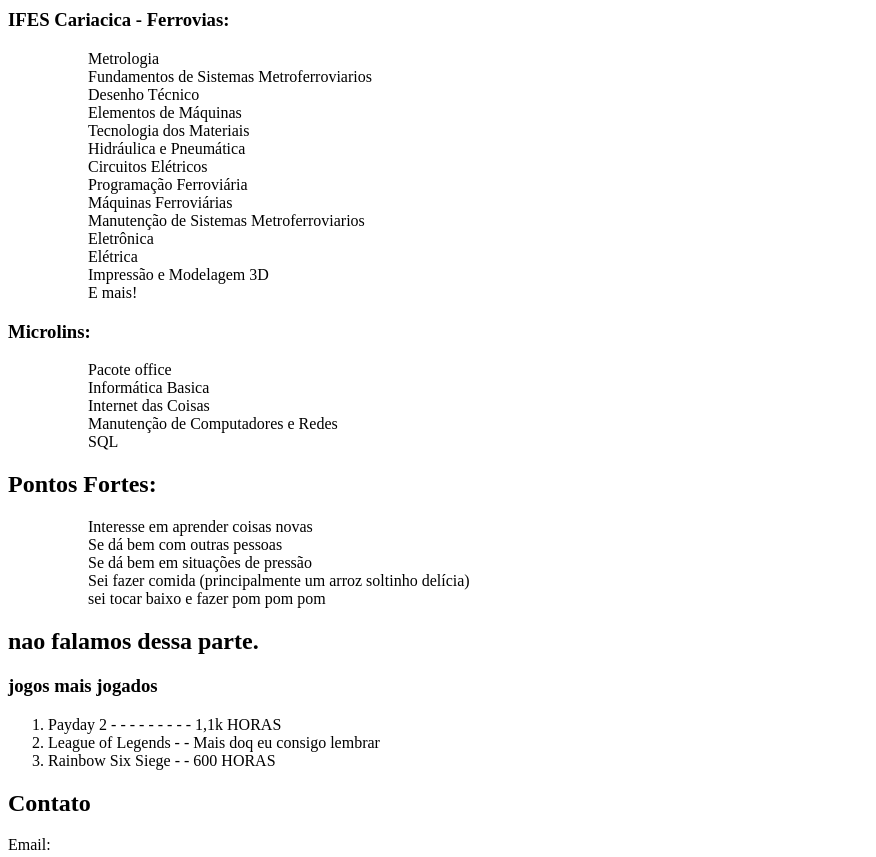
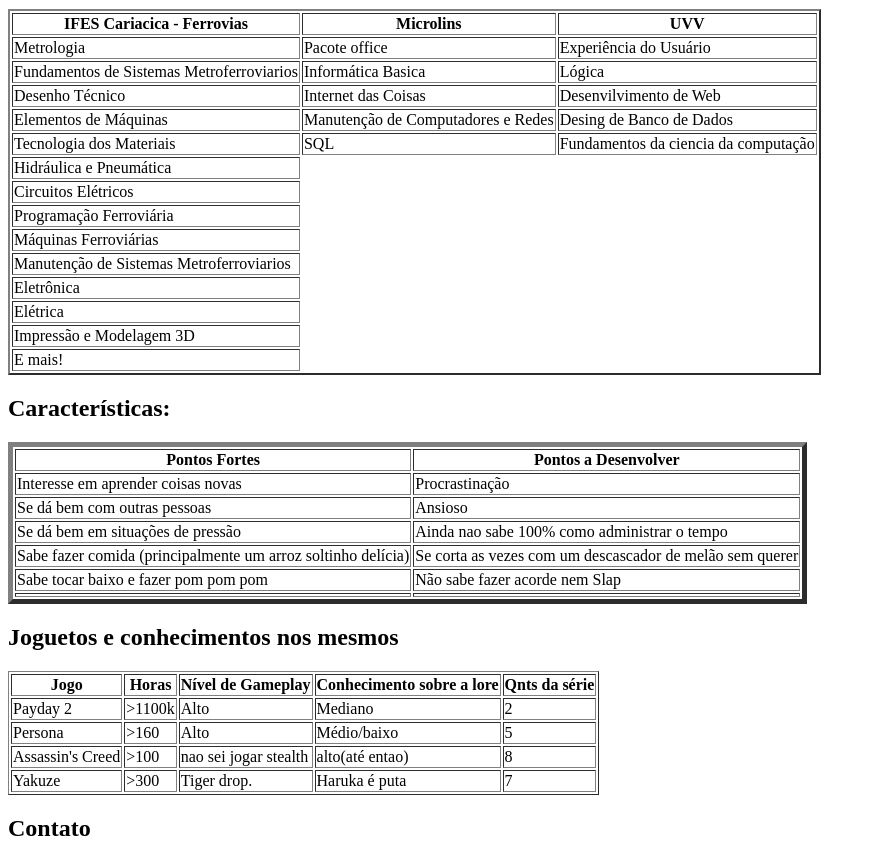
Before and after one commit to RuffusBuffus/Meu-curriculo, a plain HTML site: page index.html in a window 1280 px wide. Shown: the part 400-1257 px from the top of the page, without its empty margins (0-876 px from the left). Drawn offline with Linux system fonts and the light colour scheme.

Commit message:
Adicionei tabelas

```diff
--- a/index.html
+++ b/index.html
@@ -13,47 +13,127 @@
     <img src="https://pbs.twimg.com/media/F6a7Q5KX0AAdtNw.png" alt="Literalmente eu" width="300px">
     <img src="https://br.web.img3.acsta.net/c_310_420/pictures/16/05/17/17/28/208580.jpg" alt="i drive" width="300px">
     <h2>Cursos e suas devidas aulas:</h2>
-    <h3>IFES Cariacica - Ferrovias:</h3>
-    <ul>
-        <ol>Metrologia</ol>
-        <ol>Fundamentos de Sistemas Metroferroviarios</ol>
-        <ol>Desenho Técnico</ol>
-        <ol>Elementos de Máquinas</ol>
-        <ol>Tecnologia dos Materiais</ol>
-        <ol>Hidráulica e Pneumática</ol>
-        <ol>Circuitos Elétricos</ol>
-        <ol>Programação Ferroviária</ol>
-        <ol>Máquinas Ferroviárias</ol>
-        <ol>Manutenção de Sistemas Metroferroviarios</ol>
-        <ol>Eletrônica</ol>
-        <ol>Elétrica</ol>
-        <ol>Impressão e Modelagem 3D</ol>
-        <ol>E mais!</ol>
-    </ul>
-    <h3>Microlins:</h3>
-    <UL>
-        <ol>Pacote office</ol>
-        <ol>Informática Basica</ol>
-        <ol>Internet das Coisas</ol>
-        <ol>Manutenção de Computadores e Redes</ol>
-        <ol>SQL</ol>
-    </UL>
-    <h2>Pontos Fortes:</h2>
-    <ul>
-        <ol>Interesse em aprender coisas novas</ol>
-        <ol>Se dá bem com outras pessoas</ol>
-        <ol>Se dá bem em situações de pressão</ol>
-        <ol>Sei fazer comida (principalmente um arroz soltinho delícia)</ol>
-        <ol>sei tocar baixo e fazer pom pom pom</ol>
-    </ul>
+    <table border="2">
+        <tr>
+            <th>IFES Cariacica - Ferrovias</th>
+            <th>Microlins</th>
+            <th>UVV</th></tr>
+            <tr>
+            <td>Metrologia</td>
+            <td>Pacote office</td>
+            <td>Experiência do Usuário</td>
+            </tr>
+            <tr>
+            <td>Fundamentos de Sistemas Metroferroviarios</td>
+            <td>Informática Basica</td>
+            <td>Lógica</td>
+            </tr>
+            <tr>
+            <td>Desenho Técnico</td>
+            <td>Internet das Coisas</td>
+            <td>Desenvilvimento de Web</td>
+            </tr>
+            <tr>
+            <td>Elementos de Máquinas</td>
+            <td>Manutenção de Computadores e Redes</td>
+            <td>Desing de Banco de Dados</td>
+            </tr>
+            <tr>
+            <td>Tecnologia dos Materiais</td>
+            <td>SQL</td>
+            <td>Fundamentos da ciencia da computação</td>
+            </tr>
+            <tr>
+            <td>Hidráulica e Pneumática</td>
+            </tr>
+            <tr>
+            <td>Circuitos Elétricos</td>
+            </tr><tr>
+            <td>Programação Ferroviária</td>
+            </tr><tr>
+            <td>Máquinas Ferroviárias</td>
+            </tr><tr>
+            <td>Manutenção de Sistemas Metroferroviarios</td>
+            </tr><tr>
+            <td>Eletrônica</td>
+            </tr><tr>
+            <td>Elétrica</td>
+            </tr><tr>
+            <td>Impressão e Modelagem 3D</td>
+            </tr><tr>
+            <td>E mais!</td>
+            </tr>
+        </table>
+    <h2>Características:</h2>
+    <table border="5">
+    <tr>
+    <th>Pontos Fortes</th>
+    <th>Pontos a Desenvolver</th>
+    </tr>
+    <td>Interesse em aprender coisas novas</td>
+    <td>Procrastinação</td>
+    <tr>
+        <td>Se dá bem com outras pessoas</td>
+        <td>Ansioso</td>
+        </tr>
+        <tr>
+        <td>Se dá bem em situações de pressão</td>
+        <td>Ainda nao sabe 100% como administrar o tempo</td>
+        </tr>
+        <tr>
+        <td>Sabe fazer comida (principalmente um arroz soltinho delícia)</td>
+        <td>Se corta as vezes com um descascador de melão sem querer</td>
+        </tr>
+        <tr>
+        <td>Sabe tocar baixo e fazer pom pom pom</td>
+        <td>Não sabe fazer acorde nem Slap</td>
+        </tr>
+        <tr>
+        <td></td>
+        <td></td>
+        </tr>
 
-    <h2>nao falamos dessa parte.</h2>
-    <h3>jogos mais jogados</h3>
-    <ol>
-        <li>Payday 2 - - - - - - - - - 1,1k HORAS</li>
-        <li>League of Legends - - Mais doq eu consigo lembrar</li>
-        <li>Rainbow Six Siege - - 600 HORAS</li>
-    </ol>
+    </table>
+
+
+    <h2>Joguetos e conhecimentos nos mesmos</h2>
+    <table border="1">
+        <header>
+            <th>Jogo</th>
+            <th>Horas</th>
+            <th>Nível de Gameplay</th>
+            <th>Conhecimento sobre a lore</th>
+            <th>Qnts da série</th>
+            </header>
+            <tr>
+                <td>Payday 2</td>
+                <td>>1100k</td>
+                <td>Alto</td>
+                <td>Mediano</td>
+                <td>2</td>
+                </tr>
+                <tr>
+                    <td>Persona</td>
+                    <td>>160</td>
+                    <td>Alto</td>
+                    <td>Médio/baixo</td>
+                    <td>5</td>
+                    </tr>
+                    <tr>
+                        <td>Assassin's Creed</td>
+                        <td>>100</td>
+                        <td>nao sei jogar stealth</td>
+                        <td>alto(até entao)</td>
+                        <td>8</td>
+                        </tr>
+                        <tr>
+                            <td>Yakuze</td>
+                            <td>>300</td>
+                            <td>Tiger drop.</td>
+                            <td>Haruka é puta</td>
+                            <td>7</td>
+                            </tr>
+        </table>
 <H2>Contato</H2>
     <form action="Contato">
         <p>Email:</p>
@@ -65,9 +145,9 @@
     <button type="button" onclick="Enviar">Envie agora!</button>
         </form>
  <footer>
-    <a href="https://www.instagram.com/rafaelventurad/?hl=pt" target="_blank"> <img src="./imagens/instagram.png" alt="Instagram_icon" width="50px"> </a>
-    <a href="https://github.com/RuffusBuffus" target="_blank"> <img src="./imagens/Github.png" alt="github" width="50px"></a>
-    <a href="https://br.linkedin.com/in/rafael-venturini-dipalma-8a0801276" target="_blank"> <img src="./imagens/Linkedin.png" alt="linkedin" width="50px">  </a>
+    <a href="https://www.instagram.com/rafaelventurad/?hl=pt" target="_blank"> <img src="/imagens/instagram.png" alt="Instagram_icon" width="50px"> </a>
+    <a href="https://github.com/RuffusBuffus" target="_blank"> <img src="/imagens/Github.png" alt="github" width="50px"></a>
+    <a href="https://br.linkedin.com/in/rafael-venturini-dipalma-8a0801276" target="_blank"> <img src="/imagens/Linkedin.png" alt="linkedin" width="50px">  </a>
 </footer>
 </body>
 
```
